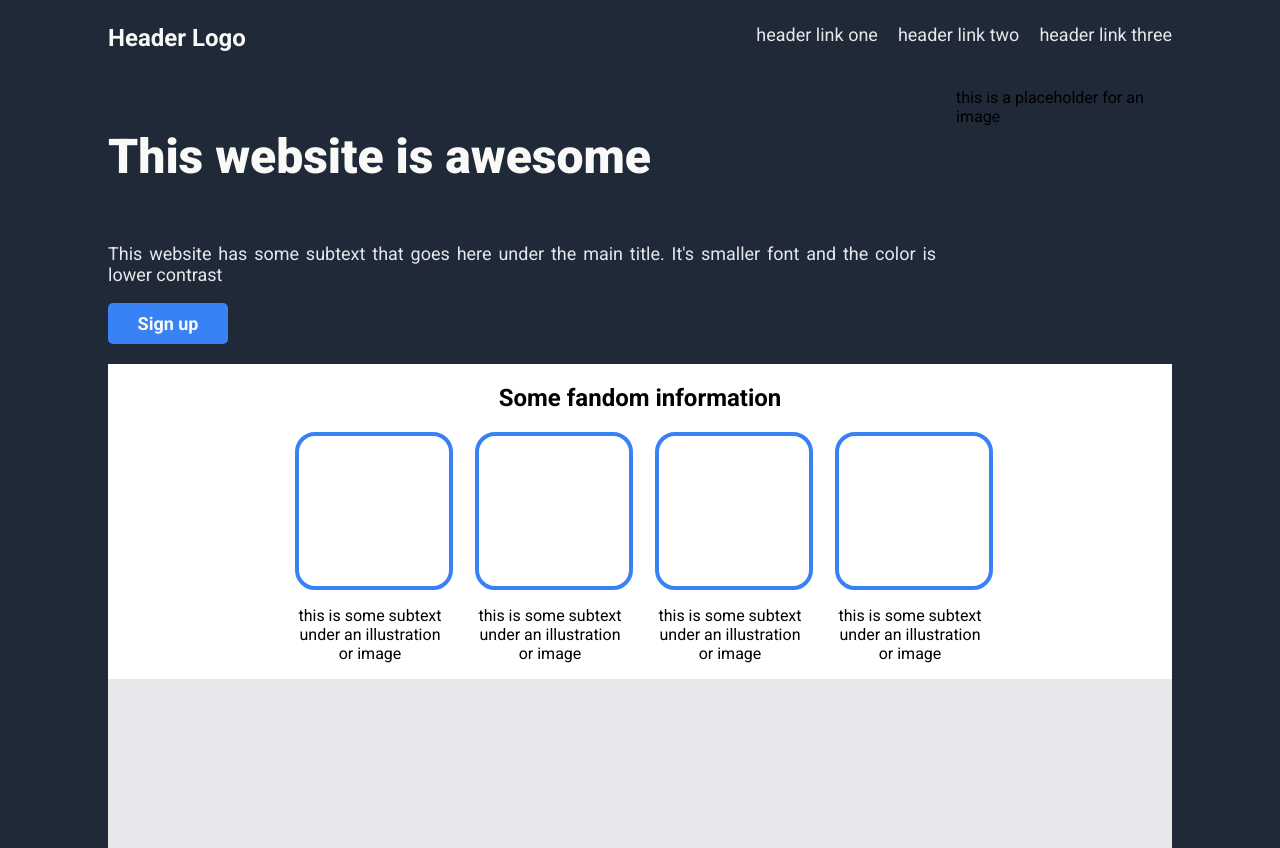
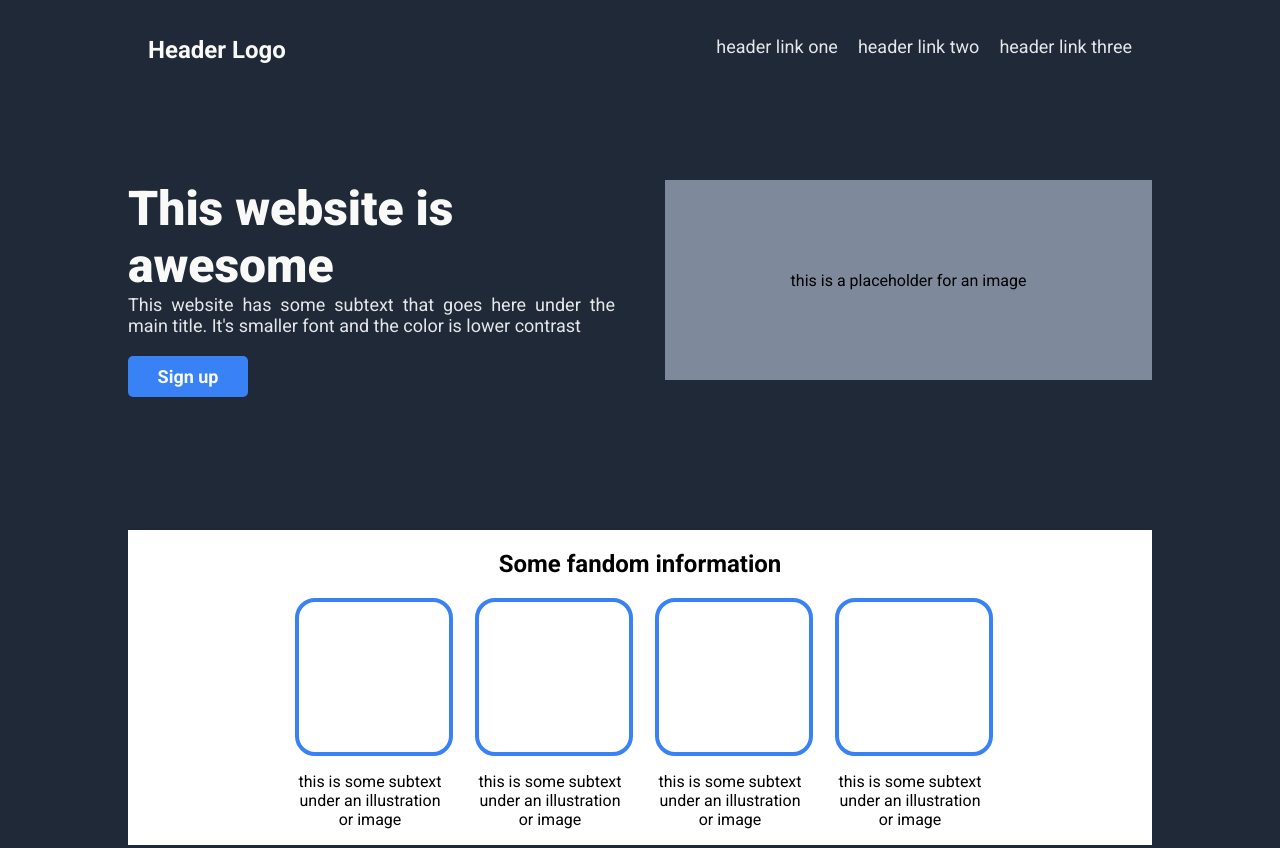
Before and after one commit to Viniciusz25/odin-projects-html-css, a plain HTML site: page index.html in a window 1280 px wide. Shown: the top 848 px of the page. Drawn offline with Linux system fonts and the light colour scheme.

Commit message:
modifications div announcement

```diff
--- a/index.html
+++ b/index.html
@@ -26,7 +26,7 @@
             <p>This website has some subtext that goes here under the main title. It's smaller font and the color is lower contrast</p>
             <button class="signup">Sign up</button>
         </div>
-        <div class="image">
+        <div class="image-placeholder">
             <div class="placeholder">this is a placeholder for an image</div>
         </div>
     </div>
--- a/styles.css
+++ b/styles.css
@@ -3,16 +3,17 @@
 }
 
 body {
-    display: flex;
-    flex-direction: column;
-    align-items: center;
     background-color: #1f2937;
+    max-width: 1064px;
+    margin: 0 auto; /* Centraliza o conteúdo */
+    padding: 0 20px; /* Adiciona um pouco de espaço nas laterais */
+    box-sizing: border-box; /* Garante que o padding não afete a largura total */
 }
 
 .header {
-    width: 1064px;
     background-color: #1f2937;
     display: flex;
+    margin: 20px;
     justify-content: space-between;
 }
 
@@ -38,29 +39,33 @@ a {
 }
 
 .announcement {
-    width: 1064px;
     display: flex;
-    gap: 20px;
-    margin: 20px;
-    justify-content: space-between;
+    gap: 50px;
+    justify-content: space-around;
+    margin-top: 100px;
+    margin-bottom: 150px;
 }
 
 .title {
     display: flex;
     flex-direction: column;
-    justify-content:flex-start;
+    width: 532px;
+    height: 200px;
 }
 
 .title > h2 {
     color: #f9faf8;
     font-size: 48px;
     font-weight: 900;
+    margin: 0;
 }
 
 .title > p {
     text-align: justify;
+    margin: 0;
     font-size: 18px;
     color: #e5e7eb;
+    margin-bottom: 20px;
 }
 
 .title > button {
@@ -74,15 +79,26 @@ a {
     font-weight: bold;
 }
 
-.image {
+.image-placeholder {
+    background-color: #7e8a9c;
     display: flex;
+    width: 532px;
+    height: 200px;
+    justify-content: center;
 }
+
+.image-placeholder > .placeholder {
+    display: flex;
+    align-items: center;
+
+}
+
 .container {
-    width: 1064px;
     background-color: white;
     display: flex;
     flex-direction: column;
     align-items: center;
+    justify-content: space-around;
 }
 
 .cards {
```
